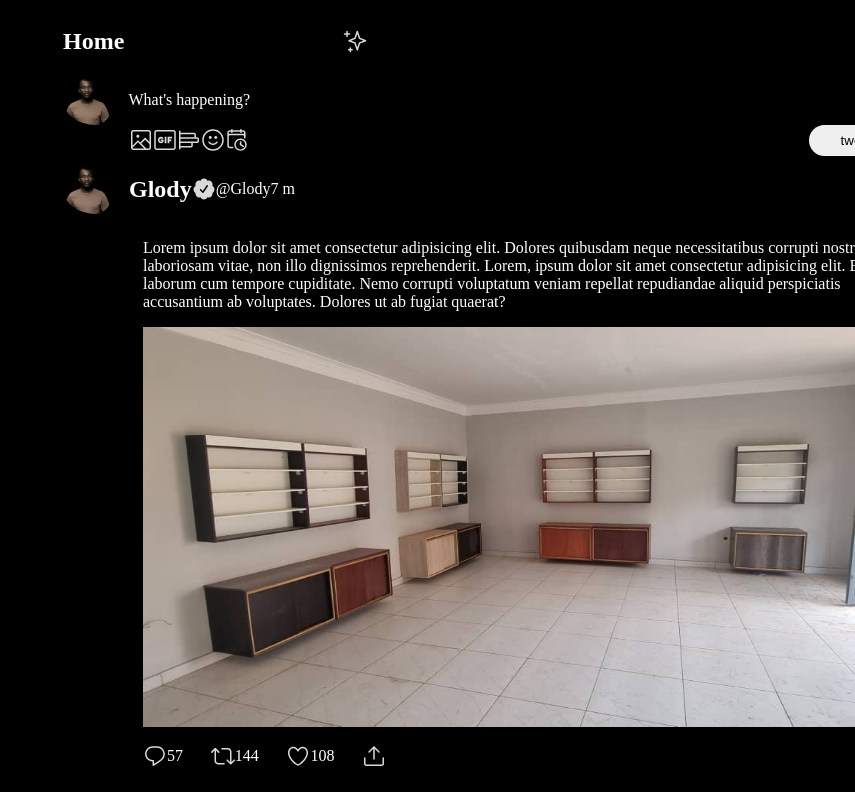
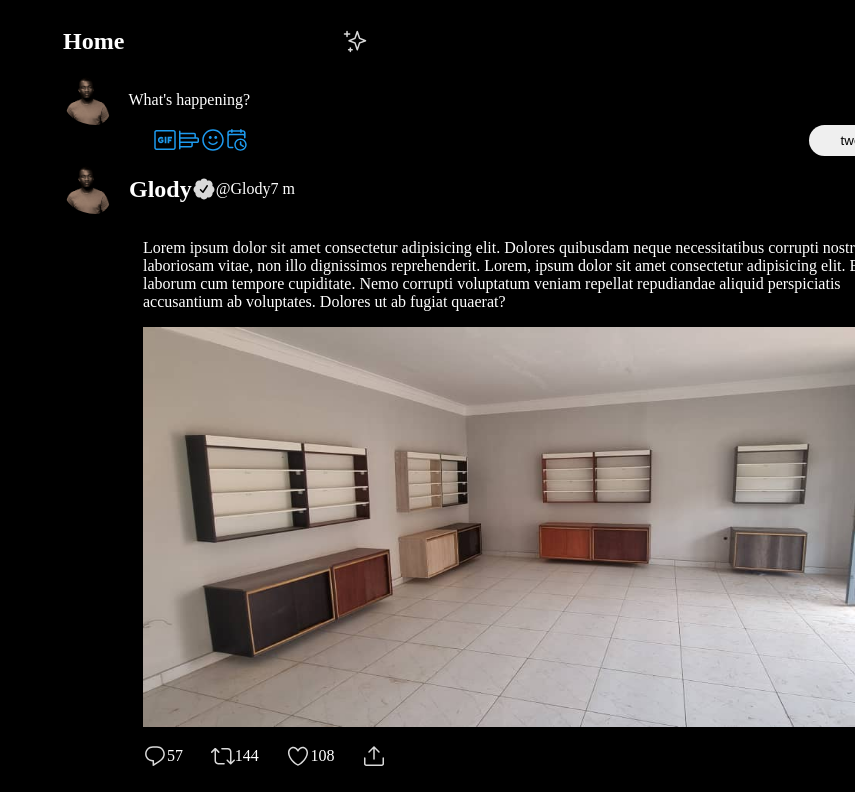
Before and after one commit to GlodyMafo/Twitter-Clone, a React (Vite) app: page / in a window 1280 px wide. Shown: the top 792 px of the page, without its empty margins (425-1280 px from the left). Built offline with nearby package versions, Linux system fonts and the light colour scheme.

Commit message:
adding design to my components

```diff
--- a/src/components/Home.jsx
+++ b/src/components/Home.jsx
@@ -1,9 +1,8 @@
 import Button from "./Btn";
-import "./home.css"
+import "./home.css";
 
-export default function Home (){
-    return(
-
+export default function Home() {
+  return (
     <>
       <section className="home">
         {/* *******************Navigation*************************** */}
@@ -21,30 +20,117 @@ export default function Home (){
             alt=""
           />
           <div>
-
             <p>What's happening?</p>
 
             <div className="main-content">
               <div className="main-icons">
-            <img src="src/assets/Icons/Media.svg" alt="" />
-            <img src="src/assets/Icons/Gif.svg" alt="" />
-            <img src="src/assets/Icons/Poll.svg" alt="" />
-            <img src="src/assets/Icons/Emoji.svg" alt="" />
-            <img src="src/assets/Icons/Schedule.svg" alt="" />
+                <svg
+                  width="24"
+                  height="24"
+                  viewBox="0 0 24 24"
+                  fill="none"
+                  xmlns="http://www.w3.org/2000/svg"
+                >
+                  <path
+                    d="M19.75 2H4.25C3.01 2 2 3.01 2 4.25V19.75C2 20.99 3.01 22 4.25 22H19.75C20.99 22 22 20.99 22 19.75V4.25C22 3.01 20.99 2 19.75 2ZM4.25 3.5H19.75C20.163 3.5 20.5 3.837 20.5 4.25V13.926L16.642 10.068C16.502 9.928 16.312 9.848 16.112 9.848H16.109C15.909 9.848 15.716 9.928 15.577 10.072L11.26 14.456L9.447 12.65C9.307 12.51 9.117 12.43 8.917 12.43C8.724 12.4 8.522 12.51 8.382 12.657L3.5 17.642V4.25C3.5 3.837 3.837 3.5 4.25 3.5ZM3.506 19.78L8.924 14.246L15.206 20.5H4.25C3.848 20.5 3.523 20.178 3.506 19.78ZM19.75 20.5H17.33L12.323 15.513L16.115 11.663L20.5 16.047V19.75C20.5 20.163 20.163 20.5 19.75 20.5Z"
+                    fill="##1D9BF0"
+                  />
+                  <path
+                    d="M8.86805 9.851C9.71967 9.851 10.41 9.16062 10.41 8.309C10.41 7.45738 9.71967 6.767 8.86805 6.767C8.01643 6.767 7.32605 7.45738 7.32605 8.309C7.32605 9.16062 8.01643 9.851 8.86805 9.851Z"
+                    fill="##1D9BF0"
+                  />
+                </svg>
+
+                <svg
+                  width="24"
+                  height="24"
+                  viewBox="0 0 24 24"
+                  fill="none"
+                  xmlns="http://www.w3.org/2000/svg"
+                >
+                  <path
+                    d="M19 10.5V8.8H14.6V15.2H16.3V13.2H18.3V11.5H16.3V10.5H19ZM11.7 8.8H13.4V15.2H11.7V8.8ZM8.10002 10.4C8.50002 10.4 9.00002 10.6 9.30002 10.9L10.5 9.89999C9.90002 9.19999 9.00002 8.8 8.10002 8.8C6.30002 8.8 4.90002 10.2 4.90002 12C4.90002 13.8 6.30002 15.2 8.10002 15.2C9.10002 15.2 9.90002 14.8 10.5 14.1V11.6H7.70002V12.8H8.90002V13.4C8.70002 13.5 8.40002 13.6 8.10002 13.6C7.20002 13.6 6.50002 12.9 6.50002 12C6.50002 11.2 7.20002 10.4 8.10002 10.4Z"
+                    fill="#1D9BF0"
+                  />
+                  <path
+                    d="M20.5 2.02H3.5C2.26 2.02 1.25 3.027 1.25 4.267V19.774C1.25 21.012 2.26 22.02 3.5 22.02H20.5C21.74 22.02 22.75 21.012 22.75 19.774V4.267C22.75 3.027 21.74 2.02 20.5 2.02ZM21.25 19.774C21.25 20.184 20.914 20.52 20.5 20.52H3.5C3.086 20.52 2.75 20.184 2.75 19.774V4.267C2.75 3.855 3.086 3.52 3.5 3.52H20.5C20.914 3.52 21.25 3.855 21.25 4.267V19.774Z"
+                    fill="#1D9BF0"
+                  />
+                </svg>
+
+                <svg
+                  width="24"
+                  height="24"
+                  viewBox="0 0 24 24"
+                  fill="none"
+                  xmlns="http://www.w3.org/2000/svg"
+                >
+                  <path
+                    d="M20.222 9.16H18.888C18.903 9.07 18.916 8.978 18.916 8.883V6.57C18.916 5.59 18.119 4.793 17.138 4.793H3.5V3.358C3.5 2.944 3.164 2.608 2.75 2.608C2.336 2.608 2 2.944 2 3.358V20.83C2 21.245 2.336 21.58 2.75 21.58C3.164 21.58 3.5 21.245 3.5 20.83V19.396H14.056C15.036 19.396 15.834 18.599 15.834 17.619V15.306C15.834 15.211 15.82 15.119 15.806 15.028H20.223C21.203 15.028 22.001 14.23 22.001 13.25V10.94C22.001 9.957 21.204 9.16 20.223 9.16H20.222ZM17.14 6.293C17.292 6.293 17.417 6.417 17.417 6.57V8.88C17.417 9.034 17.292 9.16 17.139 9.16H3.5V6.29H17.14V6.293ZM14.333 15.307V17.619C14.333 17.772 14.208 17.896 14.055 17.896H3.5V15.028H14.056C14.209 15.028 14.333 15.154 14.333 15.308V15.307ZM20.5 13.25C20.5 13.403 20.375 13.527 20.222 13.527H3.5V10.66H20.222C20.375 10.66 20.5 10.784 20.5 10.937V13.25Z"
+                    fill="#1D9BF0"
+                  />
+                </svg>
+
+                <svg
+                  width="24"
+                  height="24"
+                  viewBox="0 0 24 24"
+                  fill="none"
+                  xmlns="http://www.w3.org/2000/svg"
+                >
+                  <path
+                    d="M12 22.75C6.072 22.75 1.25 17.928 1.25 12C1.25 6.072 6.072 1.25 12 1.25C17.928 1.25 22.75 6.072 22.75 12C22.75 17.928 17.928 22.75 12 22.75ZM12 2.75C6.9 2.75 2.75 6.9 2.75 12C2.75 17.1 6.9 21.25 12 21.25C17.1 21.25 21.25 17.1 21.25 12C21.25 6.9 17.1 2.75 12 2.75Z"
+                    fill="#1D9BF0"
+                  />
+                  <path
+                    d="M12 17.115C10.108 17.115 8.36701 16.165 7.34401 14.571C7.12001 14.223 7.22101 13.761 7.57001 13.536C7.91801 13.31 8.38201 13.412 8.60601 13.762C9.35301 14.924 10.622 15.617 12.001 15.617C13.38 15.617 14.649 14.924 15.397 13.763C15.621 13.413 16.085 13.313 16.433 13.538C16.783 13.762 16.883 14.226 16.659 14.574C15.634 16.168 13.893 17.119 12.001 17.119L12 17.115Z"
+                    fill="#1D9BF0"
+                  />
+                  <path
+                    d="M14.738 10.936C15.5543 10.936 16.216 10.2743 16.216 9.458C16.216 8.64173 15.5543 7.98 14.738 7.98C13.9217 7.98 13.26 8.64173 13.26 9.458C13.26 10.2743 13.9217 10.936 14.738 10.936Z"
+                    fill="#1D9BF0"
+                  />
+                  <path
+                    d="M9.26206 10.936C10.0783 10.936 10.7401 10.2743 10.7401 9.458C10.7401 8.64173 10.0783 7.98 9.26206 7.98C8.44578 7.98 7.78406 8.64173 7.78406 9.458C7.78406 10.2743 8.44578 10.936 9.26206 10.936Z"
+                    fill="#1D9BF0"
+                  />
+                </svg>
+
+                <svg
+                  width="24"
+                  height="24"
+                  viewBox="0 0 24 24"
+                  fill="none"
+                  xmlns="http://www.w3.org/2000/svg"
+                >
+                  <g clip-path="url(#clip0_7_307)">
+                    <path
+                      d="M-37.9 18C-38 17.9 -38 17.9 -38 17.8C-37.9 17.8 -37.9 17.9 -37.9 18ZM18 2.2H16.7V1.9C16.7 1.5 16.4 1.1 15.9 1.1C15.5 1.1 15.1 1.4 15.1 1.9V2.2H7.7V1.9C7.7 1.5 7.4 1.1 6.9 1.1C6.5 1.1 6.1 1.4 6.1 1.9V2.2H4.8C3.4 2.2 2.3 3.3 2.3 4.7V17.8C2.3 19.2 3.4 20.3 4.8 20.3H7.7C8.1 20.3 8.5 20 8.5 19.5C8.5 19.1 8.2 18.7 7.7 18.7H4.8C4.2 18.7 3.8 18.2 3.8 17.7V7.9C3.8 7.6 4.2 7.2 4.8 7.2H18C18.6 7.2 19 7.6 19 7.9V9.7C19 10.1 19.3 10.5 19.8 10.5C20.2 10.5 20.6 10.2 20.6 9.7V4.7C20.5 3.3 19.4 2.2 18 2.2ZM19 5.9C18.7 5.8 18.3 5.7 18 5.7H4.8C4.4 5.7 4.1 5.8 3.8 5.9V4.7C3.8 4.1 4.3 3.7 4.8 3.7H6.1V4.2C6.1 4.6 6.4 5 6.9 5C7.3 5 7.7 4.7 7.7 4.2V3.7H15.2V4.2C15.2 4.6 15.5 5 16 5C16.4 5 16.8 4.7 16.8 4.2V3.7H18C18.6 3.7 19 4.2 19 4.7V5.9Z"
+                      fill="#1D9BF0"
+                    />
+                    <path
+                      d="M15.5 10.4C12.1 10.4 9.29999 13.2 9.29999 16.6C9.29999 20 12.1 22.8 15.5 22.8C18.9 22.8 21.7 20 21.7 16.6C21.7 13.2 18.9 10.4 15.5 10.4ZM15.5 21.4C12.9 21.4 10.8 19.3 10.8 16.7C10.8 14.1 12.9 12 15.5 12C18.1 12 20.2 14.1 20.2 16.7C20.2 19.2 18.1 21.4 15.5 21.4Z"
+                      fill="#1D9BF0"
+                    />
+                    <path
+                      d="M18.9 18.7C18.8 18.9 18.5 19.1 18.3 19.1C18.2 19.1 18 19.1 17.9 19L14.8 17V14C14.8 13.6 15.1 13.2 15.6 13.2C16 13.2 16.4 13.5 16.4 14V16.2L18.8 17.7C19 17.9 19.1 18.3 18.9 18.7Z"
+                      fill="#1D9BF0"
+                    />
+                  </g>
+                  <defs>
+                    <clipPath id="clip0_7_307">
+                      <rect width="24" height="24" fill="white" />
+                    </clipPath>
+                  </defs>
+                </svg>
               </div>
               <div>
                 <Button name="tweet" />
               </div>
             </div>
-
-
-
           </div>
         </div>
-
       </section>
     </>
-
-    )
-
+  );
 }
--- a/src/components/home.css
+++ b/src/components/home.css
@@ -23,5 +23,5 @@
     display: flex;
     justify-content: space-between;
     padding-right: 35rem;
-    color: var(--blue) ;
+
   }
```
Lines whose indentation alone changed are shown as unchanged.
